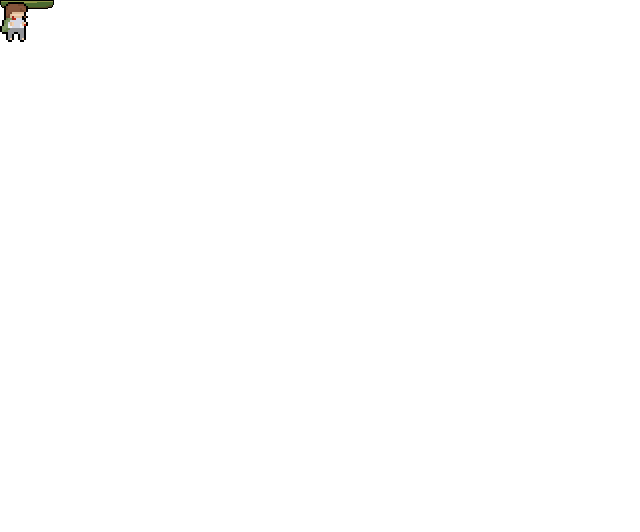
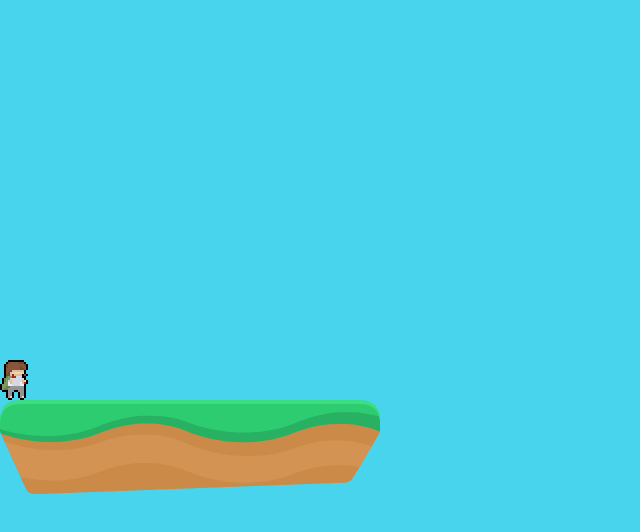
Before and after one commit to marisnieuwen/Decay, a plain HTML site: page docs/index.html in a window 1280 px wide. Shown: the whole page, without its empty margins (0-640 px from the left). Drawn offline with Linux system fonts and the light colour scheme.

Commit message:
Changed platform.

```diff
--- a/docs/css/style.css
+++ b/docs/css/style.css
@@ -1,49 +1,46 @@
-body{
+
+html, body {
+    background-color: rgb(71, 212, 236);
     font-family: Arial, Helvetica, sans-serif;
-    overflow: hidden;
-    margin: 0px; padding: 0px;
+    overflow:hidden;
+    margin:0px; padding:0px;
 }
-
-/* background */
-
-#background {
-    background-image: url();
-    background-repeat: repeat;
-}
-
-/* game */
 
 game * {
     position: absolute;
     display: block;
-    margin: 0px; padding: 0px;
+    margin:0px; padding:0px;
+    box-sizing: border-box;
+    background-repeat: no-repeat;
 }
 
-body {
-    font-family: Arial, Helvetica, sans-serif;
-    overflow: hidden;
-    margin: 0px;
-    padding: 0px;
+platform {
+    display: block;
+    background-image: url(../images/platformMini.png);
+    background-repeat: no-repeat;
+    background-size: contain;
+    width: 380px;
+    height: 94px;
+
+    position: absolute;
+    top: 50%;
+    left: 0%;
 }
 
-/* player */
-
-player{
-    background-image: url(../images/player.png);
-    width: 28px; height: 40px;
-    cursor: pointer;
+worm {
+    display: block;
+    background-image: url(../images/worm.png);
+    background-repeat: no-repeat;
+    background-size: contain;
+    height: 64px;
+    width: 64px;
 }
 
-/* worm */
-
-worm{
-    background-image: url(../images/worm.png);
-    width: 36px; height: 48px;
+player {
+    display: block;
+    background-image: url(../images/player.png);
+    background-repeat: no-repeat;
+    background-size: contain;
+    height: 40px;
+    width: 28px;
 }
-
-/* platform */
-
-platform{
-    background-image: url(../images/plarform.png);
-    width: 54px; height: 9px;
-}
```
Also changed, not shown: docs/images/platformMini.png (added), 1 other file.
